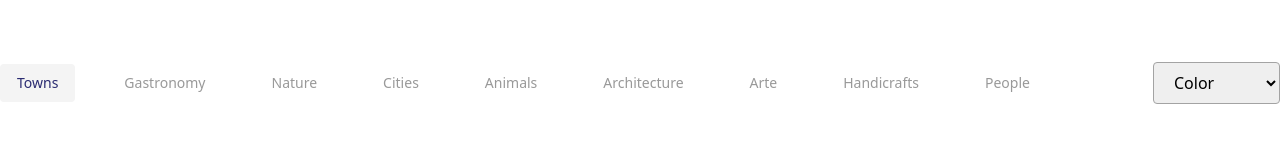
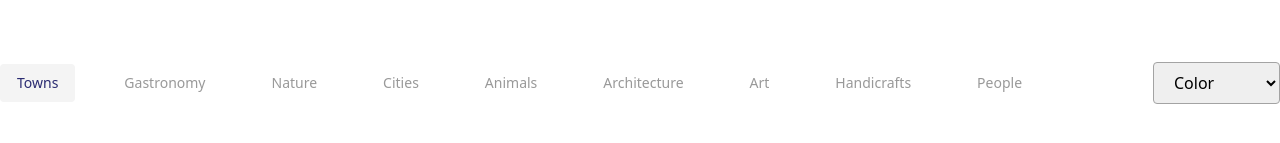
Before and after one commit to publicisarg/protur, a React (Vite) app in the folder protur/: page / in a window 1280 px wide. Shown: the part 263-406 px from the top of the page. Built offline with nearby package versions, Linux system fonts and the light colour scheme; no server answers; a web font is replaced by a local one.

Commit message:
Arte por Art

```diff
--- a/protur/src/components/filters/ListFilter/index.tsx
+++ b/protur/src/components/filters/ListFilter/index.tsx
@@ -1,7 +1,7 @@
 import { SetStateAction, useEffect, useState } from 'react';
 import List from './list';
 
-const categorias = ['Towns', 'Gastronomy', 'Nature', 'Cities', 'Animals', 'Architecture', 'Arte', 'Handicrafts', 'People', ];
+const categorias = ['Towns', 'Gastronomy', 'Nature', 'Cities', 'Animals', 'Architecture', 'Art', 'Handicrafts', 'People', ];
 
 export const ListFilter = () => {
   const [categoriaSeleccionada, setCategoriaSeleccionada] = useState("Towns");
--- a/protur/src/components/filters/ListFilter/template.json
+++ b/protur/src/components/filters/ListFilter/template.json
@@ -151,7 +151,7 @@
         ]
     },
     {
-        "categoria": "Arte",
+        "categoria": "Art",
         "elementos": [
             {
                 "id": "NOT FOUND",
```
